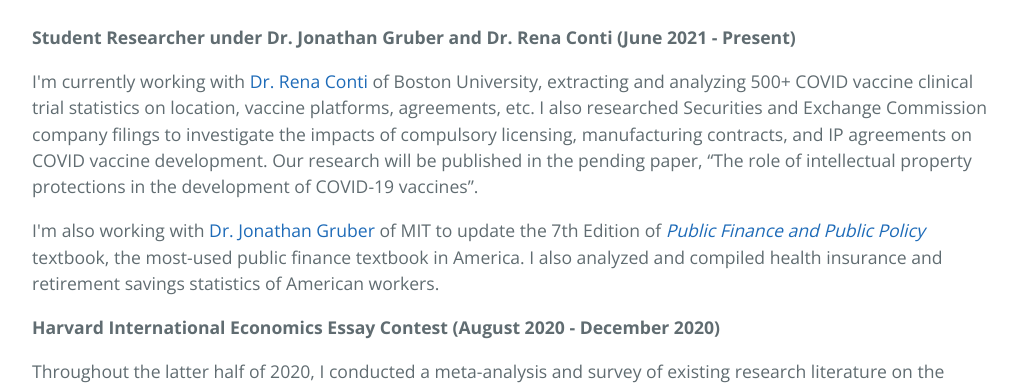
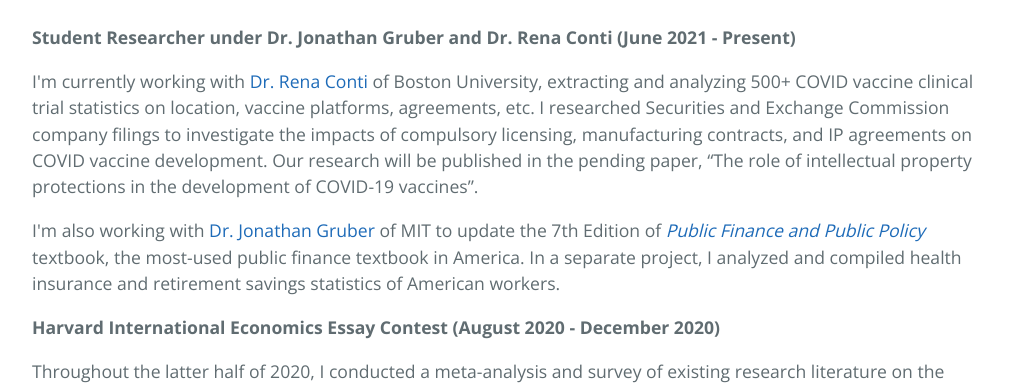
Before and after one commit to carinaxguo/carinaxguo.github.io, a Jekyll site: the page built from experience.html, in a window 1280 px wide. Shown: the part 272-657 px from the top of the page, without its empty margins (128-1151 px from the left). Built offline with Jekyll 4.4.1, drawn with Linux system fonts in a browser that asks for light colours.

Commit message:
Update experience.html

```diff
--- a/experience.html
+++ b/experience.html
@@ -17,7 +17,7 @@
     I'm currently working with
     <a href="https://www.bu.edu/questrom/profile/rena-conti/">Dr. Rena Conti</a>
     of Boston University, extracting and analyzing 500+ COVID vaccine clinical
-    trial statistics on location, vaccine platforms, agreements, etc. I also
+    trial statistics on location, vaccine platforms, agreements, etc. I
     researched Securities and Exchange Commission company filings to investigate
     the impacts of compulsory licensing, manufacturing contracts, and IP
     agreements on COVID vaccine development. Our research will be published in
@@ -33,7 +33,7 @@
       href="https://www.macmillanlearning.com/college/us/product/Public-Finance-and-Public-Policy/p/1319105254"
       ><i>Public Finance and Public Policy</i></a
     >
-    textbook, the most-used public finance textbook in America. I also analyzed
+    textbook, the most-used public finance textbook in America. In a separate project, I analyzed
     and compiled health insurance and retirement savings statistics of American
     workers.
   </p>
```
